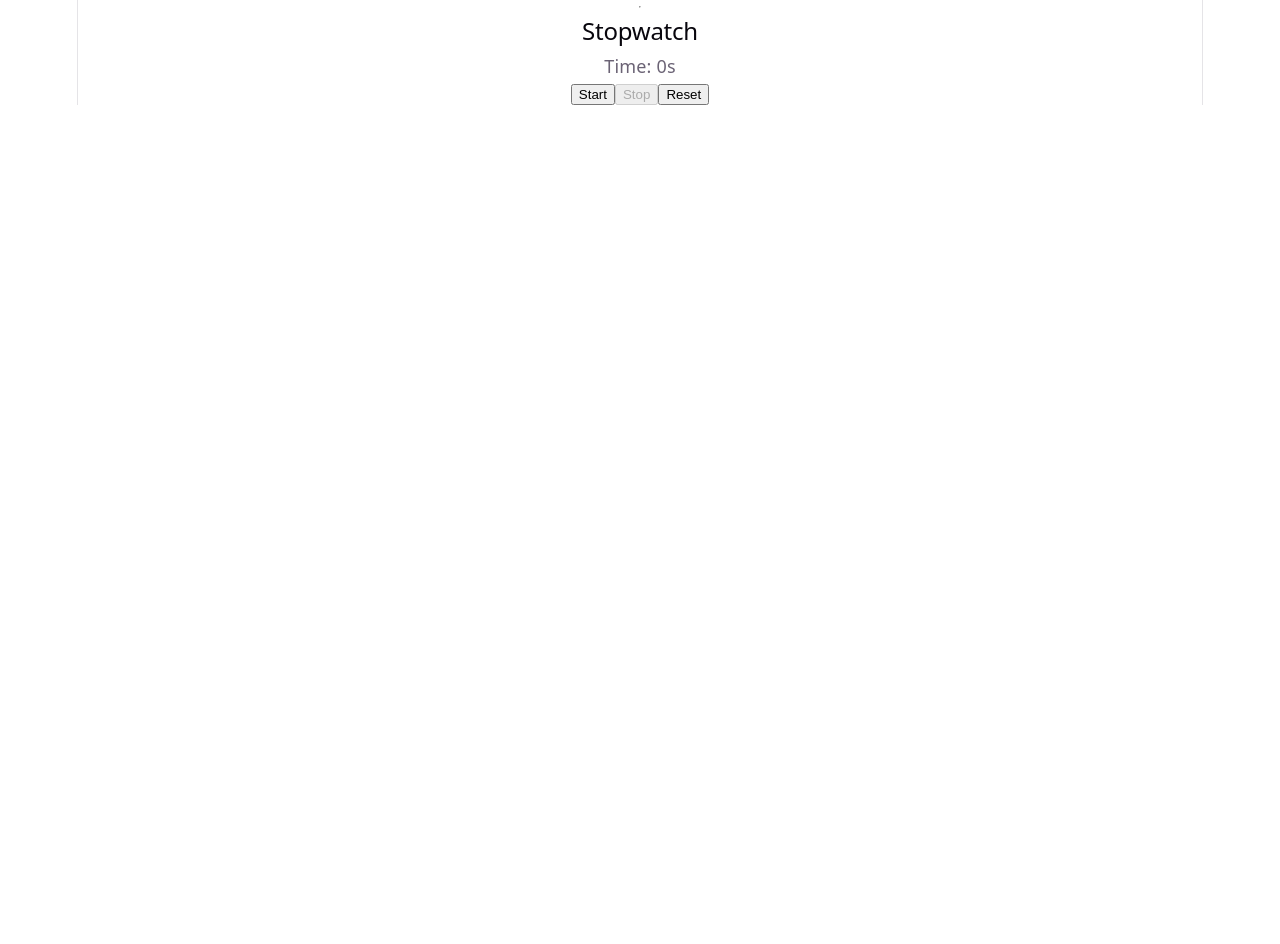
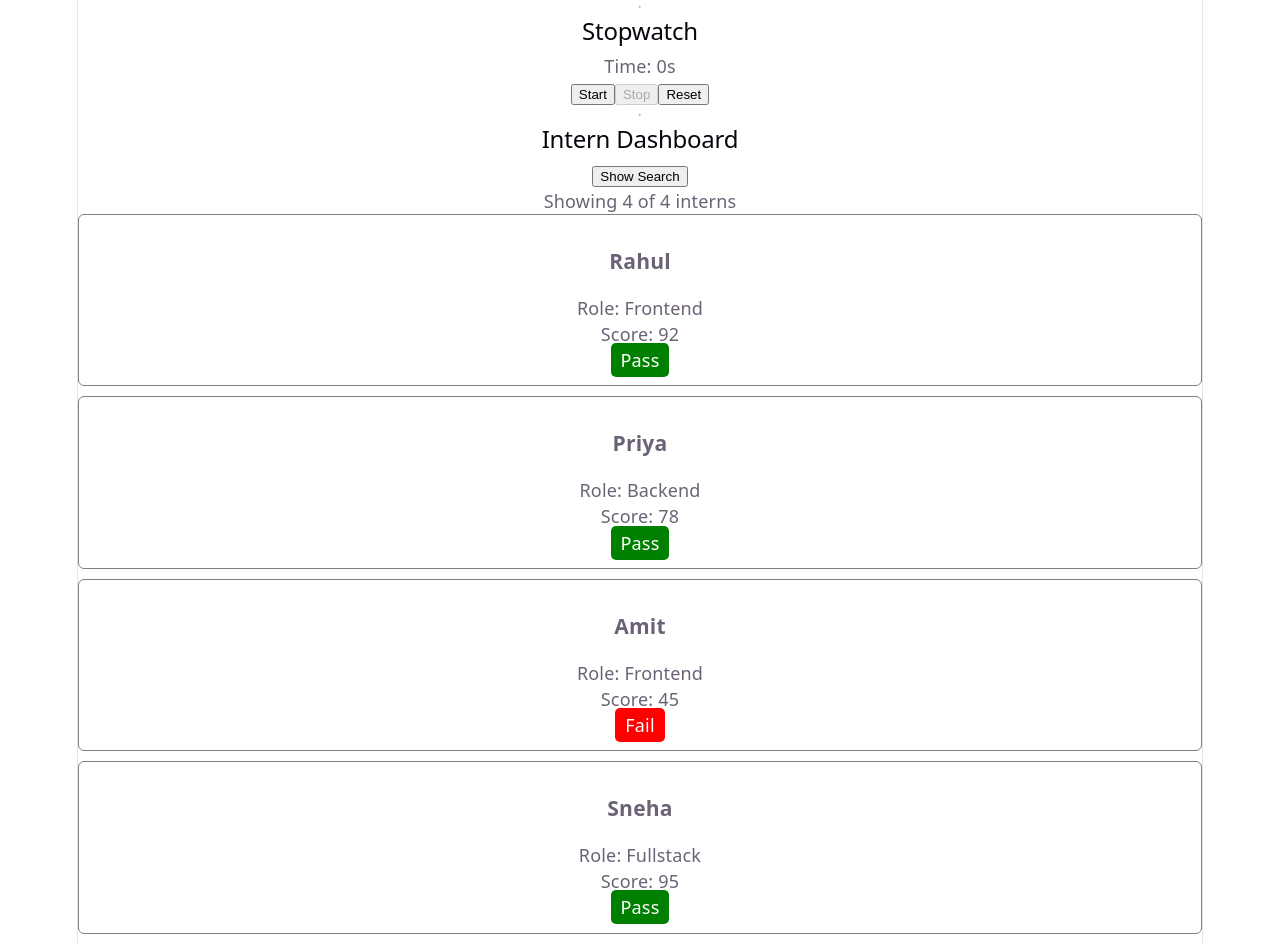
Before and after one commit to Josemafita-L/js-training, a React (Vite) app in the folder react/react/session3/: page / in a window 1280 px wide. Shown: the part 1960-2904 px from the top of the page. Before the commit the page ends 2065 px from the top, so only its background shows below. Built offline with nearby package versions, Linux system fonts and the light colour scheme.

Commit message:
react/session3: complete activity tasks

```diff
--- a/react/react/session3/src/App.tsx
+++ b/react/react/session3/src/App.tsx
@@ -11,6 +11,7 @@ import EscapeHandler from "./EscapeHandler"
 import FocusInput from "./FocusInput"
 import RefVsState from "./RefVsState"
 import StopwatchRef from "./StopwatchRef"
+import Dashboard from "./Dashboard"
 
 function App() {
   return (
@@ -41,6 +42,8 @@ function App() {
       <hr />
 
       <StopwatchRef />
+      <hr />
+      <Dashboard />
     </>
   )
 }
--- /dev/null
+++ b/react/react/session3/src/Dashboard.tsx
@@ -0,0 +1,105 @@
+import { useState, useEffect, useRef } from 'react'
+
+interface Intern {
+  id: number
+  name: string
+  score: number
+  role: string
+  isPresent: boolean
+}
+
+const internData: Intern[] = [
+  { id: 1, name: 'Rahul', score: 92, role: 'Frontend', isPresent: true },
+  { id: 2, name: 'Priya', score: 78, role: 'Backend', isPresent: true },
+  { id: 3, name: 'Amit', score: 45, role: 'Frontend', isPresent: false },
+  { id: 4, name: 'Sneha', score: 95, role: 'Fullstack', isPresent: true },
+]
+
+function Dashboard() {
+  const [interns, setInterns] = useState<Intern[]>([])
+  const [search, setSearch] = useState<string>('')
+  const [isLoading, setIsLoading] = useState<boolean>(true)
+  const [isOpen, setIsOpen] = useState<boolean>(false)
+
+  const searchRef = useRef<HTMLInputElement>(null)
+
+  useEffect(() => {
+    const timer = setTimeout(() => {
+      setInterns(internData)
+      setIsLoading(false)
+    }, 1500)
+
+    return () => clearTimeout(timer)
+  }, [])
+
+  useEffect(() => {
+    if (isOpen) {
+      searchRef.current?.focus()
+    }
+  }, [isOpen])
+
+  const filteredInterns = interns.filter(intern =>
+    intern.name.toLowerCase().includes(search.toLowerCase())
+  )
+
+  if (isLoading) {
+    return <p>Loading dashboard...</p>
+  }
+
+  return (
+    <div>
+      <h2>Intern Dashboard</h2>
+
+      <button onClick={() => setIsOpen(prev => !prev)}>
+        {isOpen ? 'Hide Search' : 'Show Search'}
+      </button>
+
+      {isOpen && (
+        <div style={{ marginTop: '15px' }}>
+          <input
+            ref={searchRef}
+            type="text"
+            placeholder="Search Intern..."
+            value={search}
+            onChange={e => setSearch(e.target.value)}
+          />
+        </div>
+      )}
+
+      <p>
+        Showing {filteredInterns.length} of {interns.length} interns
+      </p>
+
+      {filteredInterns.map(intern => (
+        <div
+          key={intern.id}
+          style={{
+            border: '1px solid gray',
+            padding: '12px',
+            marginBottom: '10px',
+            borderRadius: '6px',
+          }}
+        >
+          <h3>{intern.name}</h3>
+
+          <p>Role: {intern.role}</p>
+
+          <p>Score: {intern.score}</p>
+
+          <span
+            style={{
+              padding: '5px 10px',
+              borderRadius: '5px',
+              color: 'white',
+              backgroundColor: intern.score >= 50 ? 'green' : 'red',
+            }}
+          >
+            {intern.score >= 50 ? 'Pass' : 'Fail'}
+          </span>
+        </div>
+      ))}
+    </div>
+  )
+}
+
+export default Dashboard
```
